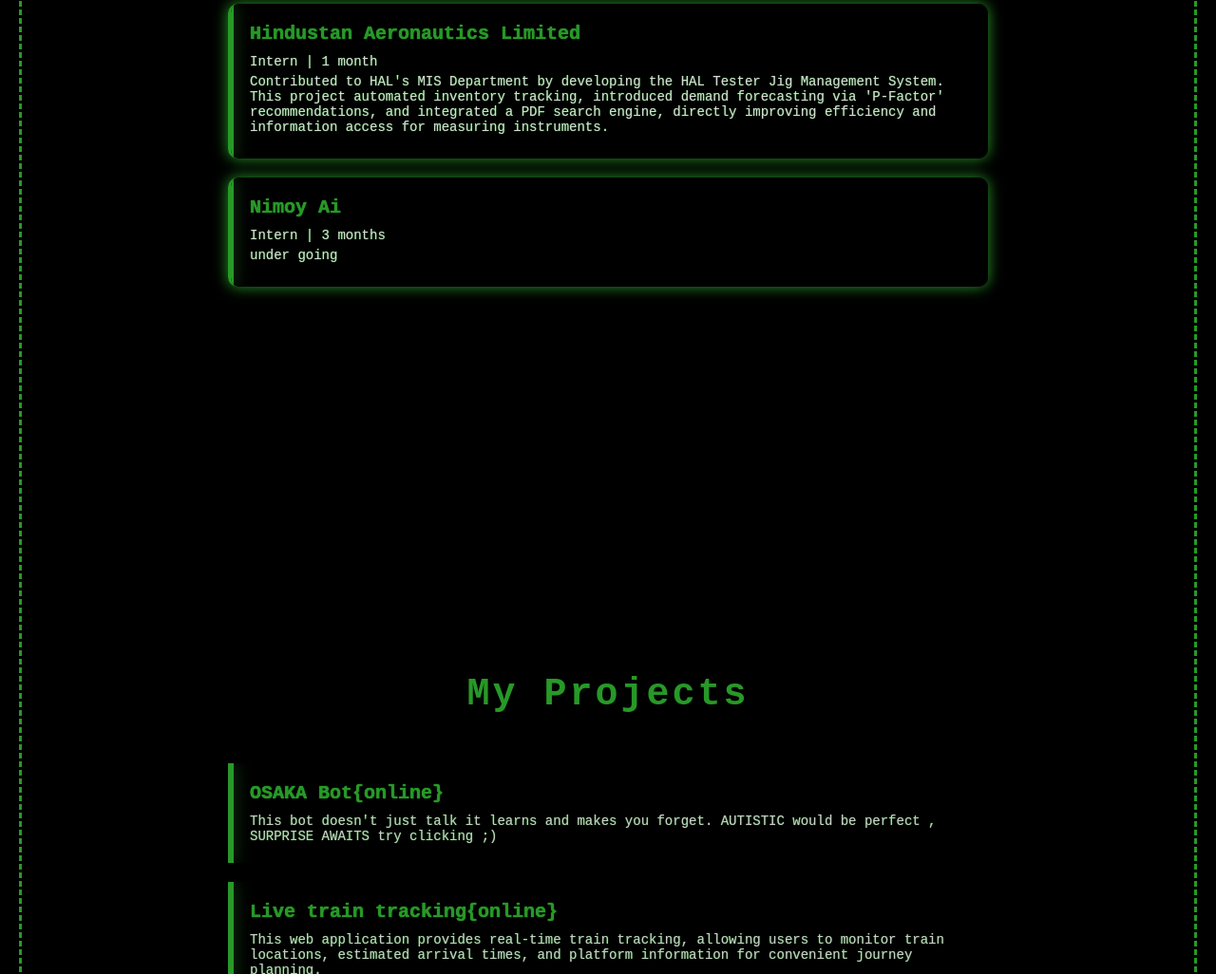
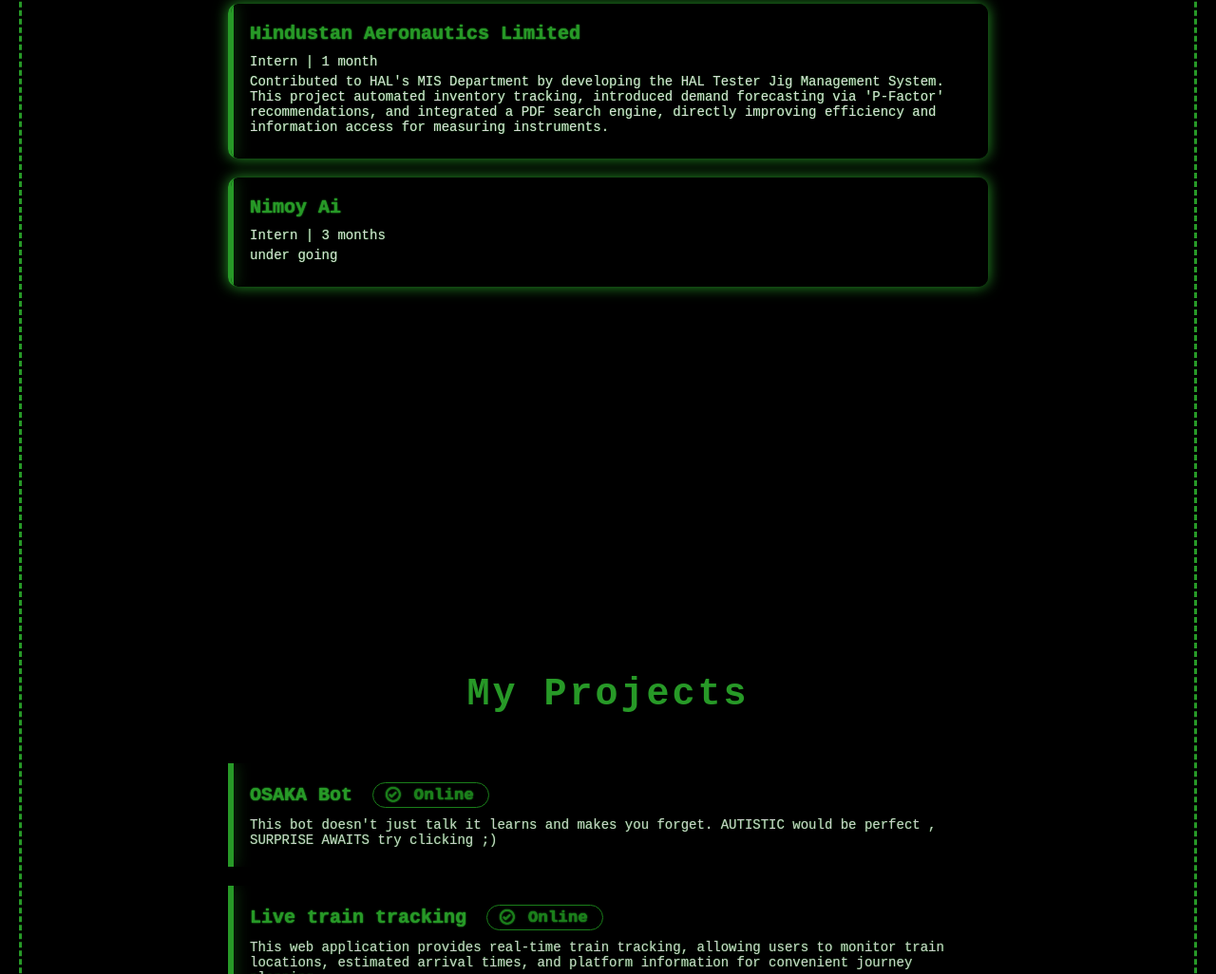
Before and after one commit to kamigoroshii/kamigoroshii.github.io, a plain HTML site: page index.html in a window 1280 px wide. Shown: the part 1774-2800 px from the top of the page at 95% size. Drawn offline with nearby package versions, Linux system fonts and the light colour scheme.

Commit message:
improved projects section

```diff
--- a/index.html
+++ b/index.html
@@ -98,39 +98,39 @@
         <h2 class="heading"> <span>My Projects</span></h2>
         <div class="projects-container">
             <a href="https://osakabott.netlify.app/" class="project-item">
-                <h3>OSAKA Bot{online}</h3>
+                <h3>OSAKA Bot <span class="project-status online"><i class='bx bx-check-circle'></i> Online</span></h3>
                 <p>This bot doesn't just talk it learns and makes you forget. AUTISTIC would be perfect ,
                     SURPRISE AWAITS try clicking ;)</p>
             </a>
 
             <a href="https://train-trac-tawny.vercel.app/" class="project-item">
-                <h3>Live train tracking{online} </h3>
+                <h3>Live train tracking <span class="project-status online"><i class='bx bx-check-circle'></i> Online</span></h3>
                 <p>This web application provides real-time train tracking, allowing users to monitor train locations, estimated arrival times, and platform information for convenient journey planning.</p>
             </a>
 
             <a href="https://github.com/kamigoroshii/voiceofcustomer" class="project-item">
-                <h3>Voice of customer{online}</h3>
+                <h3>Voice of customer <span class="project-status online"><i class='bx bx-check-circle'></i> Online</span></h3>
                 <p>  An AI-powered call analysis system with speech-to-text conversion and sentiment analysis, providing insights for customer service improvements and support.
                     comes with privacy invasionn!! ;-;</p>
             </a>
 
             <a href="#" class="project-item">
-                <h3>Telegram RAG{in dev}</h3>
+                <h3>Telegram RAG <span class="project-status in-dev"><i class='bx bx-wrench'></i> In Dev</span></h3>
                 <p>This bot doesn't just talk it learns. By connecting it to a vast library of information, I've created a bot that can analyze the given documentation or a call and classify them as spam moderate or normal .</p>
             </a>
             <a href="https://github.com/kamigoroshii/smriva" class="project-item">
-                <h3>Smriva~life curator{online}</h3>
+                <h3>Smriva~life curator <span class="project-status online"><i class='bx bx-check-circle'></i> Online</span></h3>
                 <p> application designed to empower users to easily capture, organize, and transform personal memories into coherent life narratives. It features date-specific journaling, voice-to-text transcription, local image uploads,
                      and AI-powered summarization of entries over selected timeframes</p>
             </a>
             <a href="https://hal-jig-tracker.onrender.com" class="project-item">
-                <h3>HAL Tester Management{in dev}</h3>
+                <h3>HAL Tester Management <span class="project-status online"><i class='bx bx-check-circle'></i> Online</span></h3>
                 <p>Developed an AI powered machine learning model for hindustan aeronautics limited which automates their
                     management by analyzing the huge database and check whether the following parts have been delivered or not
                 </p>
             </a>
              <a href="#" class="project-item">
-                <h3>StrideSense{in dev}</h3>
+                <h3>StrideSense <span class="project-status in-dev"><i class='bx bx-wrench'></i> In Dev</span></h3>
                 <p>AI- powered load management system for young athletes to preven overtraining and injury.
                     analysis of growth stage and degradation of the body and
                     personalized recovery suggestions
--- a/styles.css
+++ b/styles.css
@@ -349,6 +349,42 @@ span {
     opacity: 1;
 }
 
+.project-status {
+  display: inline-flex;
+  align-items: center;
+  font-size: 0.85em;
+  font-weight: 600;
+  border-radius: 999px;
+  padding: 0.18em 0.85em 0.18em 0.7em;
+  margin-left: 0.5em;
+  box-shadow: 0 2px 8px 0 rgba(0,0,0,0.08);
+  letter-spacing: 0.02em;
+  transition: background 0.2s, color 0.2s, box-shadow 0.2s;
+  background: #eaeaea;
+  color: #222;
+  vertical-align: middle;
+  gap: 0.4em;
+}
+.project-status i {
+  font-size: 1.1em;
+  margin-right: 0.3em;
+  vertical-align: middle;
+}
+.project-status.online {
+  background: #000000;
+  color: #1a7f1a;
+  border: 1.5px solid #1a7f1a;
+}
+.project-status.in-dev {
+  background: #000000;
+  color: #b97a00;
+  border: 1.5px solid #b92500;
+}
+.project-status:hover {
+  box-shadow: 0 4px 16px 0 rgba(0,0,0,0.13);
+  filter: brightness(1.08);
+}
+
 
 /* Skills Section */
 .skill {
@@ -578,7 +614,7 @@ span {
 .fade-in-up.visible .heading,
 .fade-in-up.visible h1,
 .fade-in-up.visible h3 {
-    text-shadow: 0 0 1px var(--main-color), 0 0 1px var(--main-color);
+    text-shadow: 0 0 1px var(--main-color), 0 0 2px var(--main-color);
 }
 
 .heading, h1, h3 {
```
